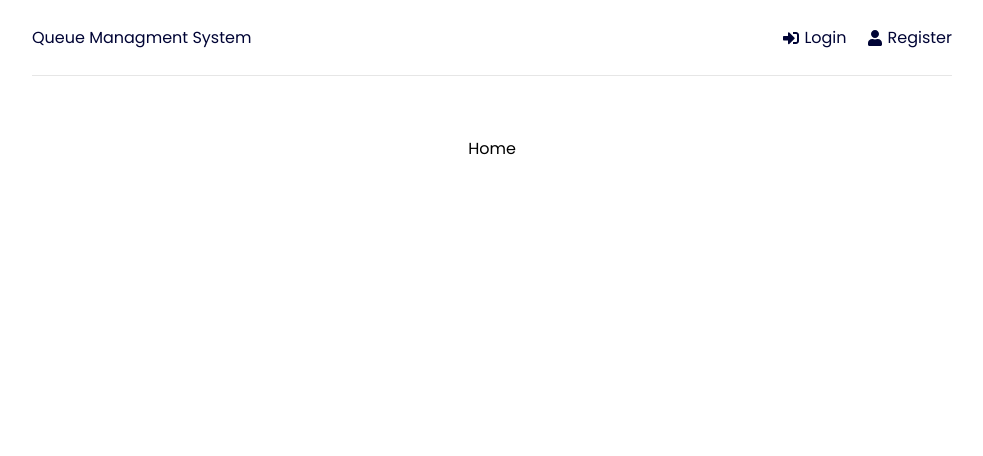
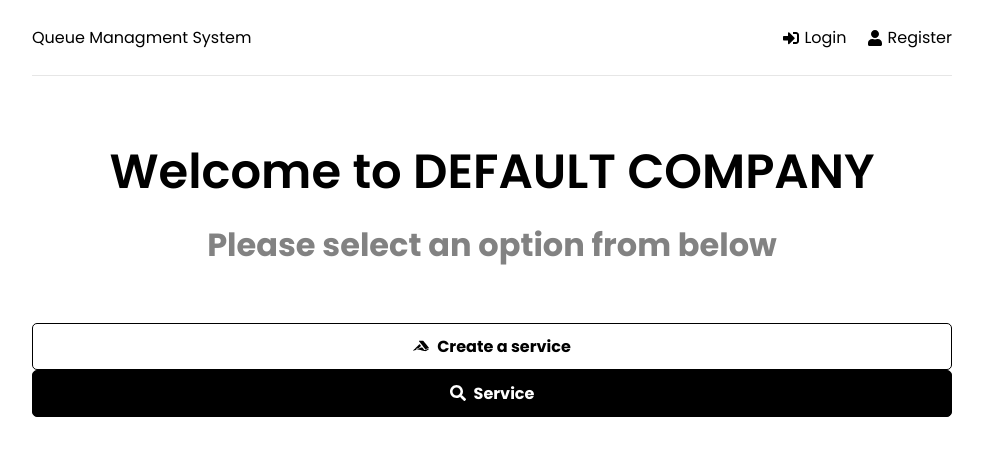
Before and after one commit to manny1918/q-in, a React (Vite) app in the folder frontend/: page / in a window 1280 px wide. Shown: the top 456 px of the page, without its empty margins (148-1131 px from the left). Built offline with nearby package versions, Linux system fonts and the light colour scheme.

Commit message:
reset css

```diff
--- a/frontend/pages/Home.jsx
+++ b/frontend/pages/Home.jsx
@@ -1,5 +1,20 @@
-export default function Home(){
-    return(
-        <div>Home</div>
+import { Link } from "react-router-dom";
+import {FaAccusoft, FaSearch} from 'react-icons/fa'
+const company = import.meta.env.VITE_COMPANY_NAME || 'DEFAULT COMPANY';
+
+export default function Home() {
+
+    return (
+        <>
+            <section className="heading">
+                <h1>
+                    Welcome to {company}
+                </h1>
+                <p>Please select an option from below</p>
+            </section>
+
+            <Link to='/create-service' className='btn btn-reverse'><FaAccusoft/> Create a service</Link>
+            <Link to='/services' className='btn btn-block'> <FaSearch/> Service</Link>
+        </>
     )
 }
--- a/frontend/src/index.css
+++ b/frontend/src/index.css
@@ -13,7 +13,7 @@ body {
 
 a {
   text-decoration: none;
-  color: #000435;
+  color: #000;
 }
 
 p {
@@ -138,9 +138,9 @@ h3 {
 
 .btn {
   padding: 10px 20px;
-  border: 1px solid #000435;
+  border: 1px solid #000;
   border-radius: 5px;
-  background: #000435;
+  background: #000;
   color: #fff;
   font-size: 16px;
   font-weight: 700;
@@ -158,7 +158,7 @@ h3 {
 
 .btn-reverse {
   background: #fff;
-  color: #000435;
+  color: #000;
 }
 
 .btn-block {
@@ -320,7 +320,7 @@ h3 {
 .btn-close {
   background: none;
   border: none;
-  color: #000435;
+  color: #000;
   position: absolute;
   top: 5px;
   right: 5px;
@@ -372,7 +372,7 @@ footer {
   width: 64px;
   height: 64px;
   border: 8px solid;
-  border-color: #000435 transparent #555 transparent;
+  border-color: #000 transparent #555 transparent;
   border-radius: 50%;
   animation: spin 1.2s linear infinite;
 }
```
